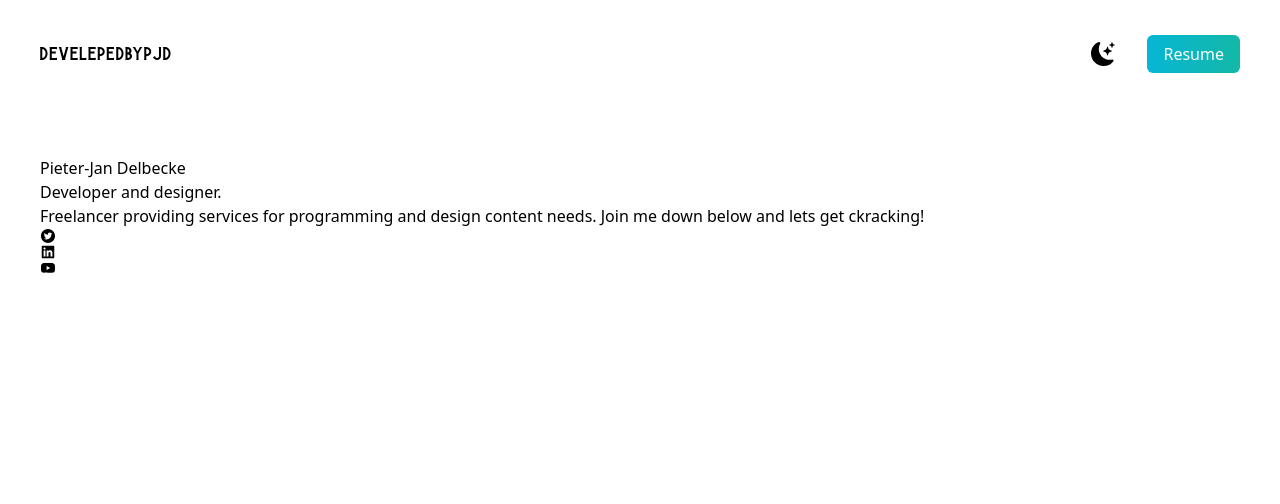
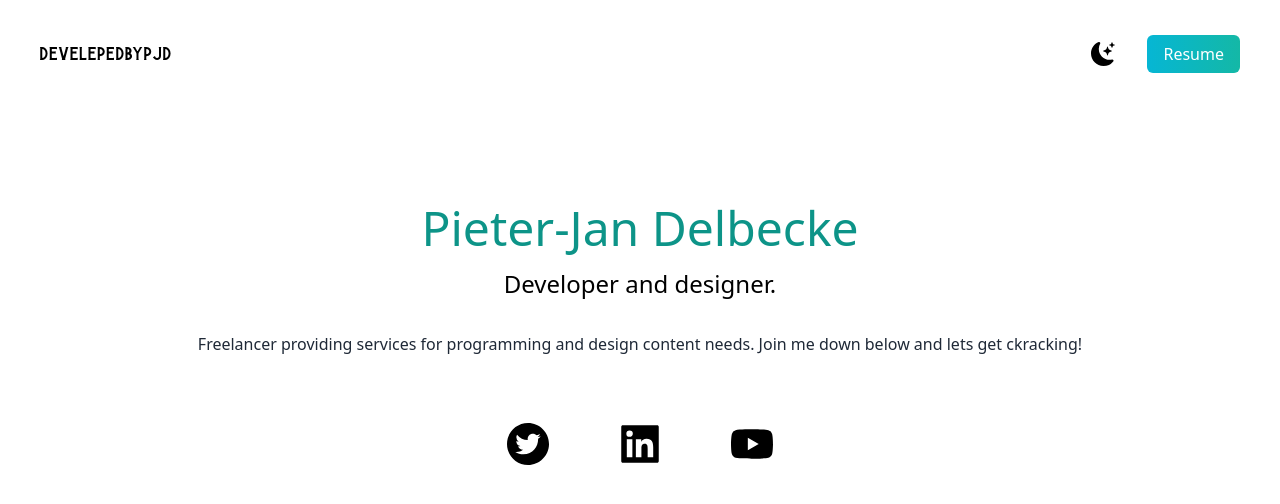
Before and after one commit to PieterJanDelbecke/portfolio-nextjs, a Next.js app: page / in a window 1280 px wide. Shown: the top 504 px of the page. Built offline with nearby package versions, Linux system fonts and the light colour scheme.

Commit message:
initial styling

```diff
--- a/src/pages/index.js
+++ b/src/pages/index.js
@@ -32,15 +32,17 @@ export default function Home() {
               </li>
             </ul>
           </nav>
-          <div>
-            <h2>Pieter-Jan Delbecke</h2>
-            <h3>Developer and designer.</h3>
-            <p>
+          <div className="text-center p-10">
+            <h2 className="text-5xl py-2 text-teal-600 font-medium">
+              Pieter-Jan Delbecke
+            </h2>
+            <h3 className="text-2xl py-2">Developer and designer.</h3>
+            <p className="text-md py-5 leading-8 text-gray-800">
               Freelancer providing services for programming and design content
               needs. Join me down below and lets get ckracking!
             </p>
           </div>
-          <div>
+          <div className="text-5xl flex justify-center gap-16">
             <AiFillTwitterCircle />
             <AiFillLinkedin />
             <AiFillYoutube />
```
